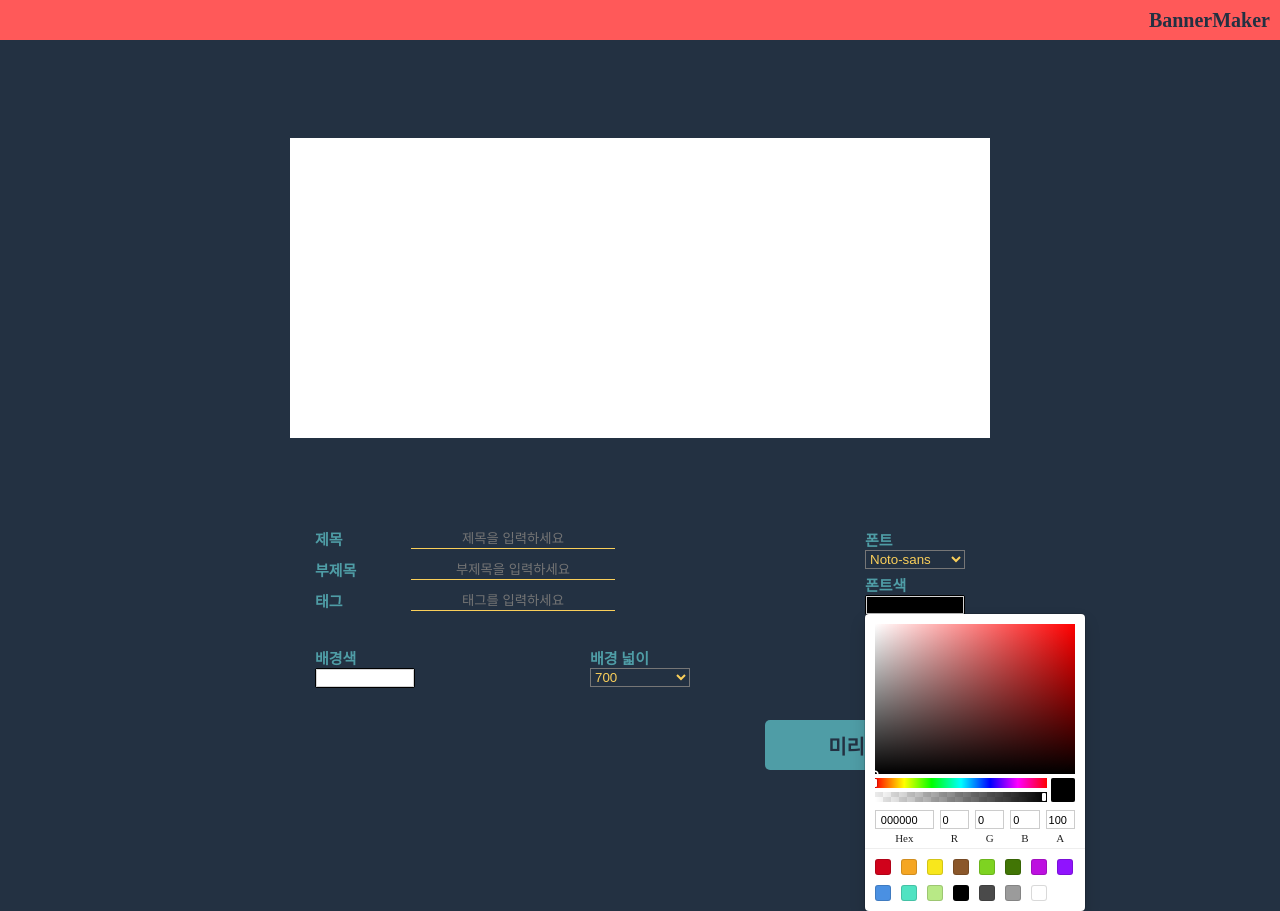
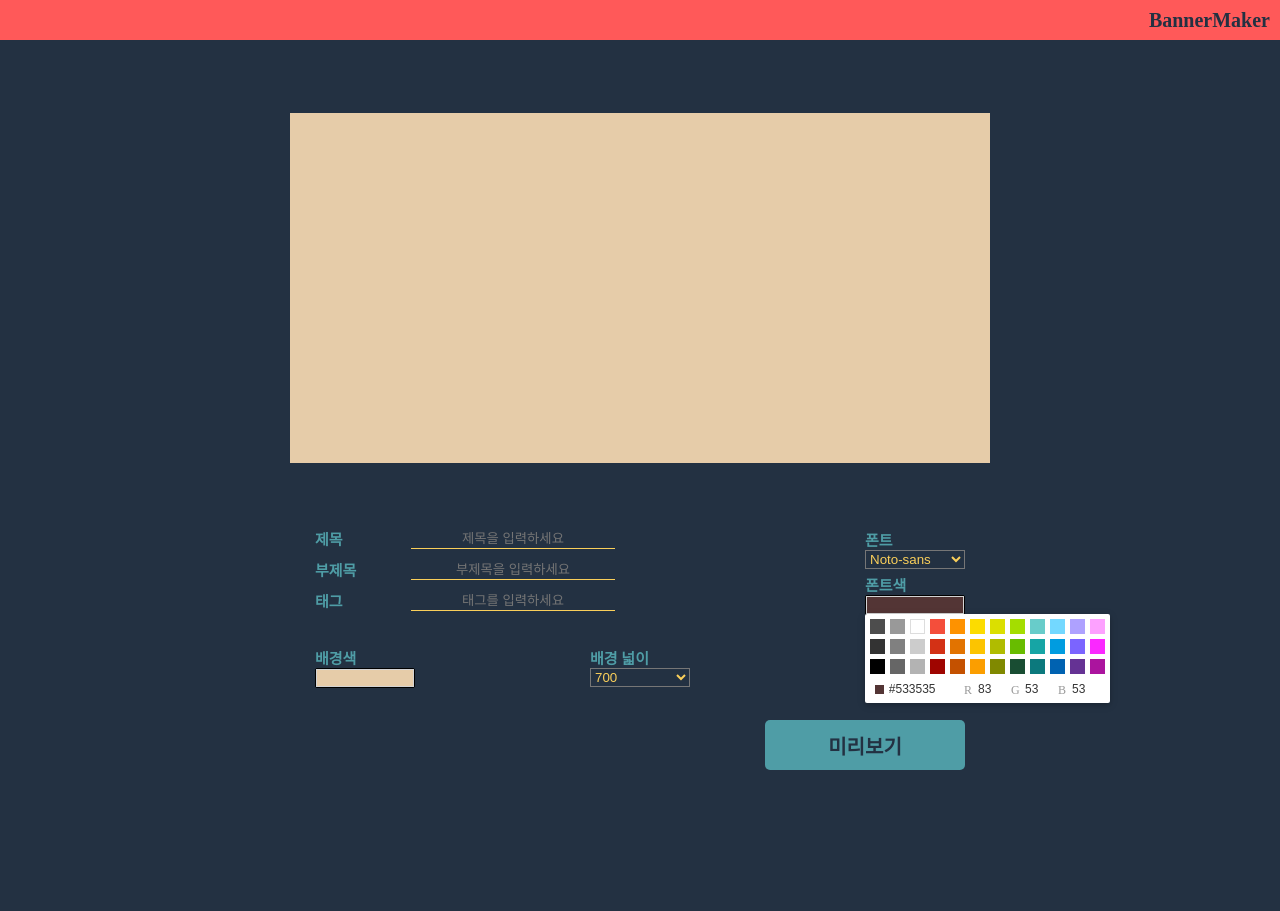
Before and after one commit to vagabondms/banner.github.io, a React (Create React App) app: page / in a window 1280 px wide. Both pictures are taken after a click on the element 915 px from the left and 605 px from the top of the page. After the commit the page ends 800 px from the top, so only its background shows below. Built offline with nearby package versions, Linux system fonts and the light colour scheme.

Commit message:
완성!!

```diff
--- a/src/App.tsx
+++ b/src/App.tsx
@@ -36,6 +36,7 @@ const App = (): ReactElement => {
           <Banner ref={bannerRef}></Banner>
           <InputBox></InputBox>
           <BackgroundBox />
+          <Preview capturedResult={capturedResult} visible={visible} onClosePreview={onClosePreview}></Preview>
         </Provider>
         <ButtonWrapper>
           <Button
@@ -46,8 +47,6 @@ const App = (): ReactElement => {
             }}
           ></Button>
         </ButtonWrapper>
-
-        <Preview capturedResult={capturedResult} visible={visible} onClosePreview={onClosePreview}></Preview>
       </Layout>
     </>
   );
--- a/src/components/atoms/ColorPicker.tsx
+++ b/src/components/atoms/ColorPicker.tsx
@@ -1,5 +1,5 @@
 import React, { ReactElement, useState } from 'react';
-import { SketchPicker, ColorChangeHandler } from 'react-color';
+import { CompactPicker, ColorChangeHandler } from 'react-color';
 
 import styled from '@emotion/styled';
 
@@ -56,7 +56,7 @@ const ColorPicker = ({ name, color, onChange }: IColorPickerProps): ReactElement
                 setIsVisible(false);
               }}
             ></StyledCoverDiv>
-            <SketchPicker color={color} onChange={onChange}></SketchPicker>
+            <CompactPicker color={color} onChange={onChange}></CompactPicker>
           </StyledPopoverDiv>
         </>
       ) : null}
--- a/src/components/organisms/Preview.tsx
+++ b/src/components/organisms/Preview.tsx
@@ -5,6 +5,7 @@ import Button from '@atoms/Button';
 import ButtonWrapper from '@atoms/ButtonWrapper';
 import { Layout } from '@atoms/Layout';
 import ModalWrapper from '@atoms/ModalWrapper';
+import { useData } from '@hooks/useData';
 
 type TPreviewProps = {
   visible: boolean;
@@ -14,20 +15,21 @@ type TPreviewProps = {
 
 const Preview = ({ visible, onClosePreview, capturedResult }: TPreviewProps): ReactElement => {
   const previewRef = useRef<HTMLDivElement>(null);
-
+  const { title } = useData();
   const onClickClose = () => {
     if (previewRef.current) {
       previewRef.current.innerHTML = '';
     }
-
     onClosePreview();
   };
 
   const onClickDownload = () => {
     const link = document.createElement('a');
-    link.download = '배너.png';
+    const underbarTitle = title.replaceAll(/(\s)+/g, '_');
+    link.download = `${underbarTitle}.png`;
     link.href = capturedResult?.toDataURL() ?? '';
     link.click();
+    onClickClose();
   };
 
   useLayoutEffect(() => {
--- a/src/hooks/useData.tsx
+++ b/src/hooks/useData.tsx
@@ -65,11 +65,11 @@ export const Provider = ({ children }: IProviderProps): ReactElement => {
   const [title, onTitleChange] = useInput('');
   const [subTitle, onSubTitleChange] = useInput('');
   const [tag, onTagChange] = useInput('');
-  const [height, onHeightChange] = useInput('300');
+  const [height, onHeightChange] = useInput('350');
   const [width, onWidthChange] = useInput('700');
   const [font, onFontChange] = useInput('Noto-sans');
-  const [backgroundColor, onBackgroundColorChange] = useColor('white');
-  const [fontColor, onFontColorChange] = useColor('black');
+  const [backgroundColor, onBackgroundColorChange] = useColor('#E6CCA9');
+  const [fontColor, onFontColorChange] = useColor('#533535');
   const value = {
     title,
     subTitle,
```
